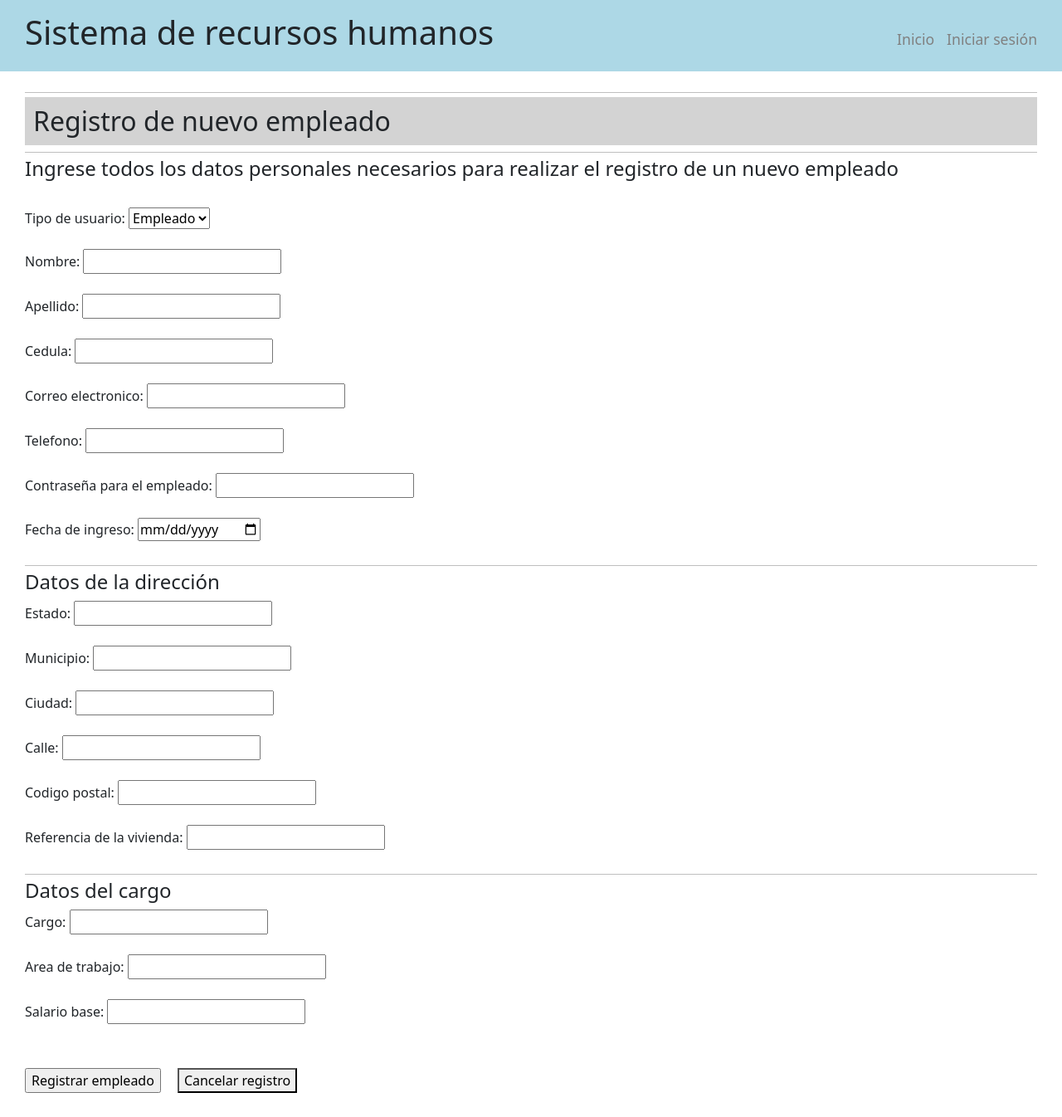
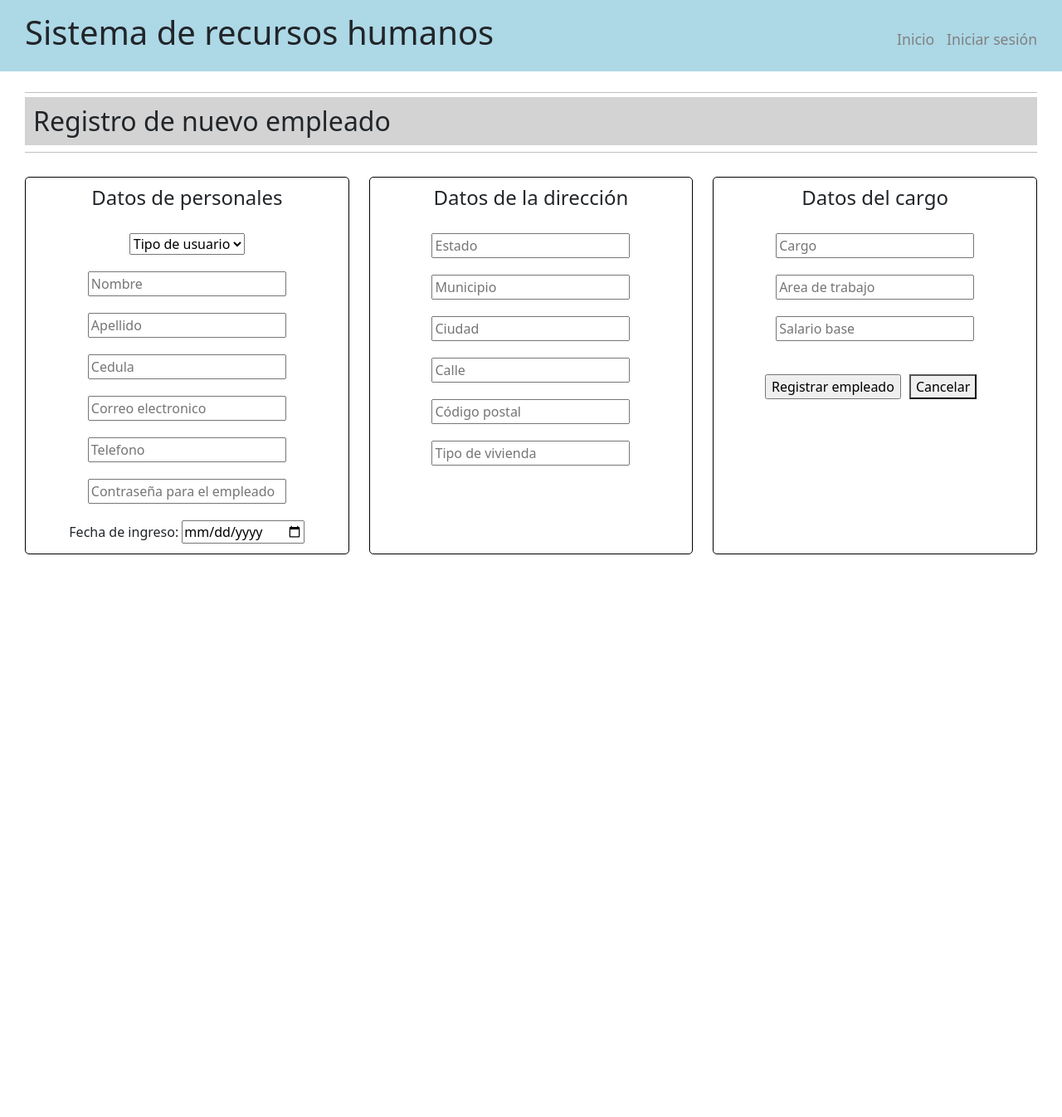
Before and after one commit to carldanvm/rrhh, a PHP site: page /rrhh/vistas/registro_empleados.php in a window 1280 px wide. Shown: the whole page at 83% size. After the commit the page ends 668 px from the top, so only its background shows below. Run offline with PHP 8.4, Linux system fonts and the light colour scheme.

Commit message:
estilos del formulario de registro

```diff
--- a/css/styles.css
+++ b/css/styles.css
@@ -102,3 +102,14 @@
     align-items: center;
     justify-content: center;
 }
+
+.grupo-form{
+  border: 1px solid black;
+  border-radius: 5px;
+  min-height: 455px;
+  display: flex;
+  flex-direction: column;
+  gap: 20px;
+  align-items: center;
+  padding-top: 10px;
+}
--- a/vistas/registro_empleados.php
+++ b/vistas/registro_empleados.php
@@ -3,108 +3,140 @@
 <hr>
 <h2 style="background-color: lightgray; padding: 10px">Registro de nuevo empleado</h2>
 <hr>
-<h4>Ingrese todos los datos personales necesarios para realizar el registro de un nuevo empleado</h4>
 <br>
 
-<form action="index.php?page=registrar" method="post">
+<form id="registrar-empleado-form" action="index.php?page=registrar" method="post">
+    <div class="row">
+        <div class="col-4">
+            <div class="grupo-form">
+                <h4>Datos de personales</h4>
 
-    <label for="tipo_usuario">Tipo de usuario:</label>
                 <select id="tipo_usuario" name="tipo_usuario" required>
+                    <option value="" disabled selected>Tipo de usuario</option>
                     <option value="rrhh">RRHH</option>
-        <option value="empleado" selected>Empleado</option>
-    </select><br><br>
+                    <option value="empleado">Empleado</option>
+                </select>
 
-    <label for="nombre">Nombre:</label>
-    <input type="text" id="nombre" name="nombre"
+                <input type="text" id="nombre" name="nombre" placeholder="Nombre"
                     required pattern="^[A-Za-z]+(?:\s[A-Za-z]+)*$"
                     title="El nombre solo puede contener letras y no puede estar vacio o en blanco"
-        value="<?php if (isset($_SESSION['datos_form']['nombre'])){ echo $_SESSION['datos_form']['nombre'];} ?>"><br><br>
+                    value="<?php if (isset($_SESSION['datos_form']['nombre'])) {
+                                echo $_SESSION['datos_form']['nombre'];
+                            } ?>">
 
-    <label for="apellido">Apellido:</label>
-    <input type="text" id="apellido" name="apellido"
+                <input type="text" id="apellido" name="apellido" placeholder="Apellido"
                     required pattern="^[A-Za-z]+(?:\s[A-Za-z]+)*$"
                     title="El apellido solo puede contener letras y no puede estar vacio o en blanco"
-        value="<?php if (isset($_SESSION['datos_form']['apellido'])){ echo $_SESSION['datos_form']['apellido'];} ?>"><br><br>
+                    value="<?php if (isset($_SESSION['datos_form']['apellido'])) {
+                                echo $_SESSION['datos_form']['apellido'];
+                            } ?>">
 
-    <label for="cedula">Cedula:</label>
-    <input type="text" id="cedula" name="cedula"
+                <input type="text" id="cedula" name="cedula" placeholder="Cedula"
                     required pattern="\d+" maxlength="8"
                     title="La cedula debe contener solo numeros, sin puntos y sin espacios en blanco"
-        value="<?php if (isset($_SESSION['datos_form']['cedula'])){ echo $_SESSION['datos_form']['cedula'];} ?>"><br><br>
+                    value="<?php if (isset($_SESSION['datos_form']['cedula'])) {
+                                echo $_SESSION['datos_form']['cedula'];
+                            } ?>">
 
-    <label for="email">Correo electronico:</label>
-    <input type="email" id="email" name="email"
+                <input type="email" id="email" name="email" placeholder="Correo electronico"
                     required pattern="^[a-zA-Z0-9._%+-]+@(gmail\.com|outlook\.com|hotmail\.com)$"
-        title="Solo se permiten correos de Gmail, Outlook o Hotmail" value="<?php if (isset($_SESSION['datos_form']['email'])){ echo $_SESSION['datos_form']['email'];} ?>"><br><br>
+                    title="Solo se permiten correos de Gmail, Outlook o Hotmail" value="<?php if (isset($_SESSION['datos_form']['email'])) {
+                                                                                            echo $_SESSION['datos_form']['email'];
+                                                                                        } ?>">
 
-    <label for="telefono">Telefono:</label>
-    <input type="text" id="telefono" name="telefono"
+                <input type="text" id="telefono" name="telefono" placeholder="Telefono"
                     required pattern="\d+" maxlength="13"
-        title="El telefono debe contener solo numeros, sin espacios en blanco ni cualquier otro simbolo" value="<?php if (isset($_SESSION['datos_form']['telefono'])){ echo $_SESSION['datos_form']['telefono'];} ?>"><br><br>
+                    title="El telefono debe contener solo numeros, sin espacios en blanco ni cualquier otro simbolo" value="<?php if (isset($_SESSION['datos_form']['telefono'])) {
+                                                                                                                                echo $_SESSION['datos_form']['telefono'];
+                                                                                                                            } ?>">
 
-    <label for="password">Contraseña para el empleado:</label>
-    <input type="text" id="password" name="password" required><br><br>
+                <input type="text" id="password" name="password" placeholder="Contraseña para el empleado" required>
 
+                <div>
                     <label for="fecha_ingreso">Fecha de ingreso:</label>
                     <input type="date" id="fecha_ingreso" name="fecha_ingreso" required
-        value="<?php if (isset($_SESSION['datos_form']['fecha_ingreso'])){ echo $_SESSION['datos_form']['fecha_ingreso'];} ?>"><br><br>
+                        value="<?php if (isset($_SESSION['datos_form']['fecha_ingreso'])) {
+                                    echo $_SESSION['datos_form']['fecha_ingreso'];
+                                } ?>">
+                </div>
+            </div>
 
-    <hr>
+        </div>
 
+
+        <div class="col-4">
+            <div class="grupo-form">
                 <h4>Datos de la dirección</h4>
 
-    <label for="estado">Estado:</label>
-    <input type="text" id="estado" name="estado"
+                <input type="text" id="estado" name="estado" placeholder="Estado"
                     required pattern="^[A-Za-z]+(?:\s[A-Za-z]+)*$"
-        title="El estado solo puede contener letras y no puede estar vacio o en blanco" value="<?php if (isset($_SESSION['datos_form']['estado'])){ echo $_SESSION['datos_form']['estado'];}?>"><br><br>
+                    title="El estado solo puede contener letras y no puede estar vacio o en blanco" value="<?php if (isset($_SESSION['datos_form']['estado'])) {
+                                                                                                                echo $_SESSION['datos_form']['estado'];
+                                                                                                            } ?>">
 
-    <label for="municipio">Municipio:</label>
-    <input type="text" id="municipio" name="municipio"
+
+                <input type="text" id="municipio" name="municipio" placeholder="Municipio"
                     required pattern="^[A-Za-z]+(?:\s[A-Za-z]+)*$"
-        title="El municipio solo puede contener letras y no puede estar vacio o en blanco" value="<?php if (isset($_SESSION['datos_form']['municipio'])){ echo $_SESSION['datos_form']['municipio'];} ?>"><br><br>
+                    title="El municipio solo puede contener letras y no puede estar vacio o en blanco" value="<?php if (isset($_SESSION['datos_form']['municipio'])) {
+                                                                                                                    echo $_SESSION['datos_form']['municipio'];
+                                                                                                                } ?>">
 
-    <label for="ciudad">Ciudad:</label>
-    <input type="text" id="ciudad" name="ciudad"
+
+                <input type="text" id="ciudad" name="ciudad" placeholder="Ciudad"
                     required pattern="^[A-Za-z]+(?:\s[A-Za-z]+)*$"
-        title="La ciudad solo puede contener letras y no puede estar vacio o en blanco" value="<?php if (isset($_SESSION['datos_form']['ciudad'])){ echo $_SESSION['datos_form']['ciudad'];} ?>"><br><br>
+                    title="La ciudad solo puede contener letras y no puede estar vacio o en blanco" value="<?php if (isset($_SESSION['datos_form']['ciudad'])) {
+                                                                                                                echo $_SESSION['datos_form']['ciudad'];
+                                                                                                            } ?>">
 
-    <label for="calle">Calle:</label>
-    <input type="text" id="calle" name="calle"
+
+                <input type="text" id="calle" name="calle" placeholder="Calle"
                     required pattern="^[A-Za-z0-9]+(?:\s[A-Za-z0-9]+)*$"
-        title="La calle no puede estar vacio o en blanco" value="<?php if (isset($_SESSION['datos_form']['calle'])){ echo $_SESSION['datos_form']['calle'];} ?>"><br><br>
+                    title="La calle no puede estar vacio o en blanco" value="<?php if (isset($_SESSION['datos_form']['calle'])) {
+                                                                                    echo $_SESSION['datos_form']['calle'];
+                                                                                } ?>">
 
-    <label for="zip">Codigo postal:</label>
-    <input type="text" id="zip" name="zip"
+
+                <input type="text" id="zip" name="zip" placeholder="Código postal"
                     required pattern="\d+" maxlength="5"
-        title="El codigo postal debe contener solo numeros, sin puntos y sin espacios en blanco" value="<?php if (isset($_SESSION['datos_form']['zip'])){ echo $_SESSION['datos_form']['zip'];} ?>"><br><br>
+                    title="El codigo postal debe contener solo numeros, sin puntos y sin espacios en blanco" value="<?php if (isset($_SESSION['datos_form']['zip'])) {
+                                                                                                                        echo $_SESSION['datos_form']['zip'];
+                                                                                                                    } ?>">
 
-    <label for="vivienda">Referencia de la vivienda:</label>
-    <input type="text" id="vivienda" name="vivienda"
+
+                <input type="text" id="vivienda" name="vivienda" placeholder="Tipo de vivienda"
                     required pattern="^[A-Za-z0-9]+(?:\s[A-Za-z0-9]+)*$"
-        title="La referencia no puede estar vacio o en blanco" value="<?php if (isset($_SESSION['datos_form']['vivienda'])){ echo $_SESSION['datos_form']['vivienda'];} ?>"><br><br>
+                    title="La referencia no puede estar vacio o en blanco" value="<?php if (isset($_SESSION['datos_form']['vivienda'])) {
+                                                                                        echo $_SESSION['datos_form']['vivienda'];
+                                                                                    } ?>">
+            </div>
 
-    <hr>
 
+        </div>
+        <div class="col-4">
+            <div class="grupo-form">
                 <h4>Datos del cargo</h4>
 
-    <label for="cargo">Cargo:</label>
-    <input type="text" id="cargo" name="cargo"
+                <input type="text" id="cargo" name="cargo" placeholder="Cargo"
                     required pattern="^[A-Za-z0-9]+(?:\s[A-Za-z0-9]+)*$"
-        title="El cargo no puede estar vacio o en blanco" value="<?php if (isset($_SESSION['datos_form']['cargo'])){ echo $_SESSION['datos_form']['cargo'];} ?>"><br><br>
+                    title="El cargo no puede estar vacio o en blanco" value="<?php if (isset($_SESSION['datos_form']['cargo'])) {
+                                                                                    echo $_SESSION['datos_form']['cargo'];
+                                                                                } ?>">
 
-    <label for="area">Area de trabajo:</label>
-    <input type="text" id="area" name="area"
+                <input type="text" id="area" name="area" placeholder="Area de trabajo"
                     required pattern="^[A-Za-z0-9]+(?:\s[A-Za-z0-9]+)*$"
-        title="El area de trabajo no puede estar vacio o en blanco" value="<?php if (isset($_SESSION['datos_form']['area'])){ echo $_SESSION['datos_form']['area'];} ?>"><br><br>
+                    title="El area de trabajo no puede estar vacio o en blanco" value="<?php if (isset($_SESSION['datos_form']['area'])) {
+                                                                                            echo $_SESSION['datos_form']['area'];
+                                                                                        } ?>">
 
-    <label for="salario_base">Salario base:</label>
-    <input type="text" id="salario_base" name="salario_base"
+                <input type="text" id="salario_base" name="salario_base" placeholder="Salario base"
                     required pattern="\d+" maxlength="6"
-        title="El salario base debe contener solo numeros, sin puntos y sin espacios en blanco" value="<?php if (isset($_SESSION['datos_form']['salario_base'])){ echo $_SESSION['datos_form']['salario_base'];} ?>"><br><br>
+                    title="El salario base debe contener solo numeros, sin puntos y sin espacios en blanco" value="<?php if (isset($_SESSION['datos_form']['salario_base'])) {
+                                                                                                                        echo $_SESSION['datos_form']['salario_base'];
+                                                                                                                    } ?>">
 
                 <div style="display: flex; flex-direction: row; gap: 10px; margin-top: 20px; align-items: center;">
-        <input type="submit" name="registrar" value="Registrar empleado"><br><br>
-        <button type="button" onclick="window.location.href='index.php?page=panel_rrhh'">Cancelar registro</button>
+                    <input type="submit" name="registrar" value="Registrar empleado">
+                    <button type="button" onclick="window.location.href='index.php?page=panel_rrhh'">Cancelar</button>
                     <div class="errores" style="color: red; font-weight: bold; font-size: 1.1rem;">
                         <!-- Errores de validacion -->
                         <?php
@@ -115,6 +147,11 @@
                         ?>
                     </div>
                 </div>
+            </div>
+
+        </div>
+    </div>
+
 </form>
 
 <?php include "includes/footer.php"; ?>
```
Lines whose indentation alone changed are shown as unchanged.
